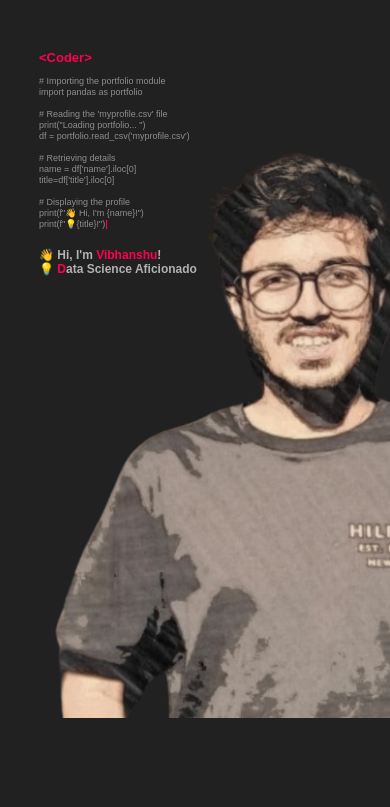
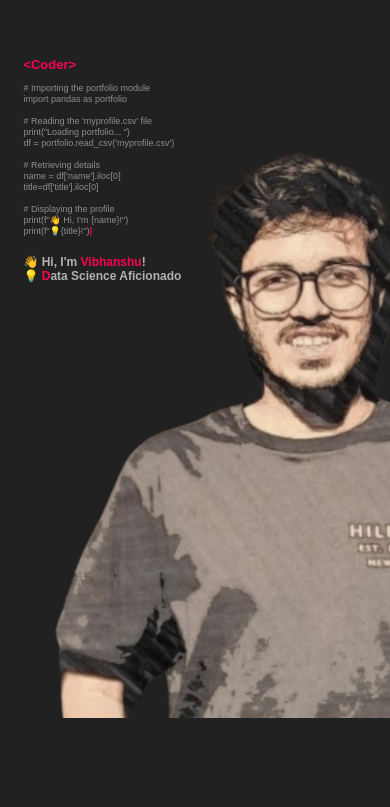
Before and after one commit to Vibhanshu230/Portfolio, a plain HTML site: page index.html in a window 390 px wide. Shown: the part 126-933 px from the top of the page. Drawn offline with nearby package versions, Linux system fonts and the light colour scheme.

Commit message:
Update style.css

```diff
--- a/style.css
+++ b/style.css
@@ -682,6 +682,9 @@ nav .fas{
     .logo{
         width:100px;
     }
+     .container{
+         padding: 10px 6%;
+     }
     .header-text {
       margin-top:0%;
       font-size: 10px;
```
